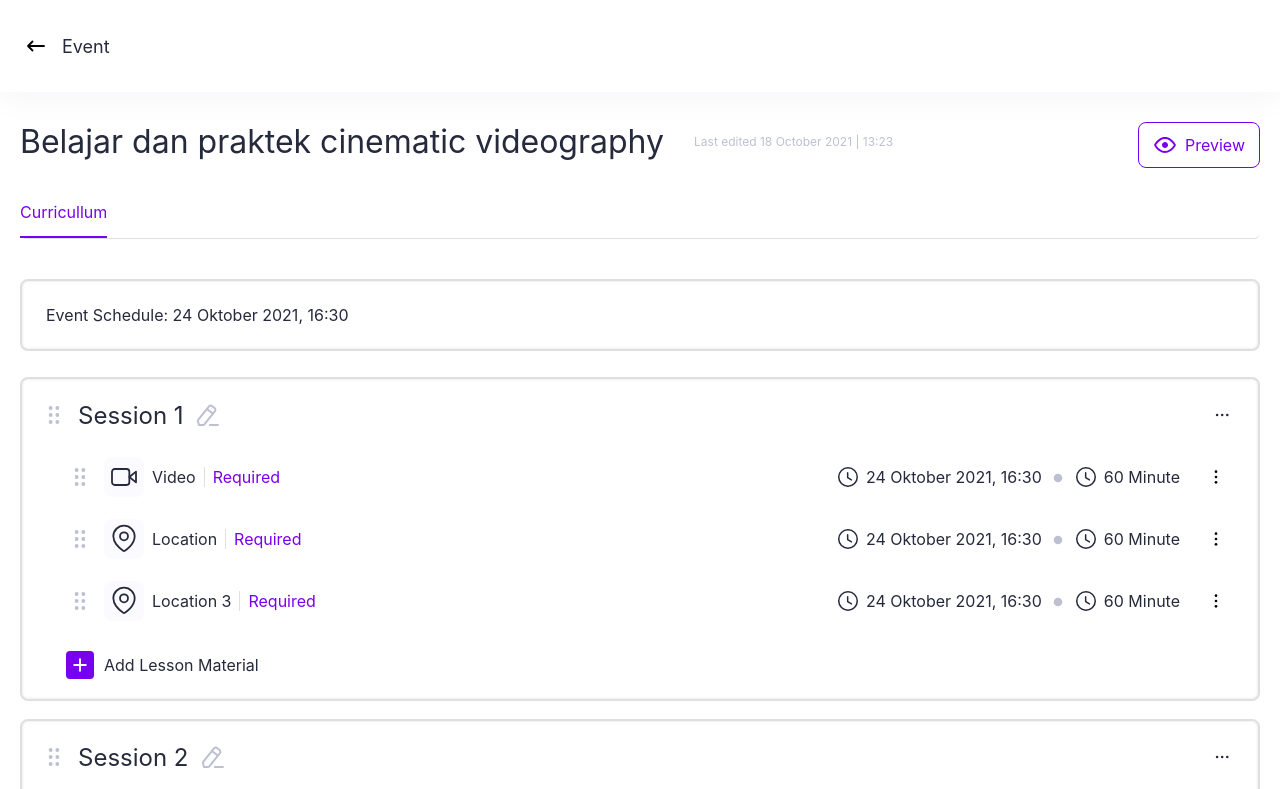
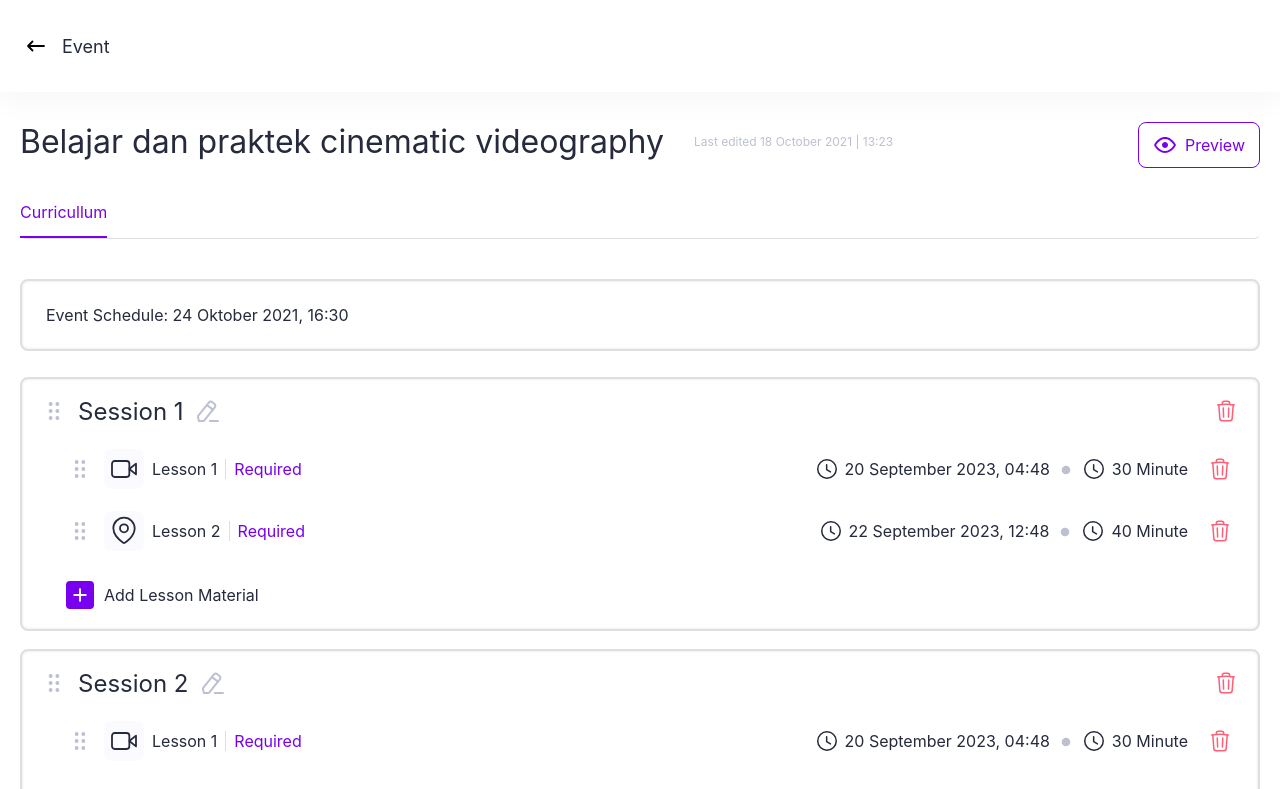
Before and after one commit to walyxxi/fe-test-eduqat, a React (Vite) app: page / in a window 1280 px wide. Shown: the top 789 px of the page. Built offline with nearby package versions, Linux system fonts and the light colour scheme.

Commit message:
feat: add lesson

```diff
--- a/package.json
+++ b/package.json
@@ -10,6 +10,7 @@
     "preview": "vite preview"
   },
   "dependencies": {
+    "dayjs": "^1.11.9",
     "react": "^18.2.0",
     "react-beautiful-dnd": "^13.1.1",
     "react-dom": "^18.2.0",
--- a/src/assets/Icons.js
+++ b/src/assets/Icons.js
@@ -12,6 +12,7 @@ import { ReactComponent as IconTreeDotH } from "./icons/treedoth.svg";
 import { ReactComponent as IconDot } from "./icons/dot.svg";
 import { ReactComponent as IconTrash } from "./icons/trash.svg";
 import { ReactComponent as IconCheck } from "./icons/check.svg";
+import { ReactComponent as IconXMark } from "./icons/xmark.svg";
 
 export {
   IconEye,
@@ -28,4 +29,5 @@ export {
   IconDot,
   IconCheck,
   IconTrash,
+  IconXMark,
 };
--- a/src/components/atoms/Flex/index.jsx
+++ b/src/components/atoms/Flex/index.jsx
@@ -5,6 +5,7 @@ const Flex = styled.div`
   flex-direction: ${({ direction }) => direction || "row"};
   justify-content: ${({ justify }) => justify || "flex-start"};
   align-items: ${({ alignItems }) => alignItems || "flex-start"};
+  flex-wrap: ${({ wrap }) => wrap || "nowrap"};
   gap: ${({ gap }) => gap};
   width: ${({ w }) => w};
   margin: ${({ m }) => m};
--- /dev/null
+++ b/src/components/atoms/Select/index.jsx
@@ -0,0 +1,12 @@
+import { styled } from "styled-components";
+import * as styles from "./styles";
+
+/* concat styles based on props */
+const SelectBase = styled.select`
+  ${styles.selectbase};
+  ${(props) => styles[props.size]};
+`;
+
+const Select = ({ size, ...rest }) => <SelectBase size={size} {...rest} />;
+
+export default Select;
--- a/src/components/atoms/Input/styles.js
+++ b/src/components/atoms/Select/styles.js
@@ -1,24 +1,13 @@
 import { css } from "styled-components";
 
 /* styles common to all buttons */
-export const inputbase = css`
+export const selectbase = css`
+  min-width: 180px;
   border-width: 0 0 2px 0;
   border-style: solid;
   border-color: ${({ theme }) => theme.colors.primary};
   outline: none;
   font-size: ${({ theme }) => theme.fontSize.DEFAULT};
-  &::placeholder {
-    color: ${({ theme }) => theme.colors.gray_100};
-    opacity: 1;
-  }
-
-  &:-ms-input-placeholder {
-    color: ${({ theme }) => theme.colors.gray_100};
-  }
-
-  &::-ms-input-placeholder {
-    color: ${({ theme }) => theme.colors.gray_100};
-  }
 `;
 
 /* size variants */
--- a/src/constant/index.js
+++ b/src/constant/index.js
@@ -9,4 +9,5 @@ export const LESSON_DEFAULT = {
   title: "",
   type: "",
   date: "",
+  duration: "",
 };
--- /dev/null
+++ b/src/pages/Event/Session/Lessons/Add.jsx
@@ -0,0 +1,90 @@
+import { useCallback, useEffect, useState } from "react";
+import { IconCheck, IconXMark } from "../../../../assets/Icons";
+import { Button, Flex, Input, StyledIcon } from "../../../../components";
+import Select from "../../../../components/atoms/Select";
+import { LESSON_DEFAULT } from "../../../../constant";
+import { generateString } from "../../../../../utils";
+
+const AddLesson = ({ onAddLesson, onClose }) => {
+  const [form, setForm] = useState(LESSON_DEFAULT);
+  const [disabledSubmit, setDisabledSubmit] = useState(true);
+
+  const { type, title, date, duration } = form;
+
+  const handleOnChange = useCallback(
+    (e) => setForm({ ...form, [e.target.name]: e.target.value }),
+    [form]
+  );
+
+  const onSubmit = (e) => {
+    e.preventDefault();
+    onClose();
+
+    const data = {
+      ...form,
+      id: generateString(6),
+    };
+
+    onAddLesson(data);
+  };
+
+  useEffect(() => {
+    if (type === "" || title === "" || date === "" || duration === "") {
+      setDisabledSubmit(true);
+    } else {
+      setDisabledSubmit(false);
+    }
+  }, [type, title, date, duration]);
+
+  return (
+    <form onSubmit={onSubmit}>
+      <Flex alignItems="center" gap="12px" ml="10px" wrap="wrap">
+        <Select name="type" value={type} onChange={handleOnChange}>
+          <option>Select Type</option>
+          <option value="video">Video</option>
+          <option value="location">Location</option>
+        </Select>
+        <Input
+          type="text"
+          placeholder="Title"
+          name="title"
+          value={title}
+          onChange={handleOnChange}
+        />
+        <Input
+          type="datetime-local"
+          name="date"
+          value={date}
+          onChange={handleOnChange}
+        />
+        <Input
+          type="number"
+          placeholder="Duration"
+          name="duration"
+          value={duration}
+          onChange={handleOnChange}
+        />
+        <Flex gap="8px">
+          <Button
+            type="submit"
+            size="small"
+            color="gray_50"
+            // onClick={onSave}
+            disabled={disabledSubmit}
+          >
+            <StyledIcon color="primary">
+              <IconCheck />
+            </StyledIcon>
+          </Button>
+          <Button size="small" color="gray_50" onClick={onClose}>
+            <StyledIcon color="red">
+              <IconXMark />
+            </StyledIcon>
+          </Button>
+        </Flex>
+      </Flex>
+    </form>
+  );
+};
+
+export default AddLesson;
--- a/src/pages/Event/Sessions/Lessons.jsx
+++ b/src/pages/Event/Session/Lessons/index.jsx
@@ -1,15 +1,18 @@
-import { reorderArray } from "../../../../utils";
+import { useState } from "react";
+import { DragDropContext, Draggable, Droppable } from "react-beautiful-dnd";
+import { reorderArray } from "../../../../../utils";
 import {
   IconClock,
   IconDot,
   IconLocation,
   IconPlus,
   IconSixDot,
-  IconTreeDotH,
+  IconTrash,
   IconVideo,
-} from "../../../assets/Icons";
-import { Button, Flex, StyledIcon, Text } from "../../../components";
-import { DragDropContext, Draggable, Droppable } from "react-beautiful-dnd";
+} from "../../../../assets/Icons";
+import { Button, Flex, StyledIcon, Text } from "../../../../components";
+import AddLesson from "./Add";
+import dayjs from "dayjs";
 
 const lessonIcon = {
   video: <IconVideo />,
@@ -17,6 +20,10 @@ const lessonIcon = {
 };
 
 const Lessons = ({ data, handleChangeLesson }) => {
+  const [isAddLesson, setIsAddLesson] = useState(false);
+
+  const toogleAddLesson = () => setIsAddLesson(!isAddLesson);
+
   const onDragEnd = (result) => {
     if (!result.destination) {
       return;
@@ -28,6 +35,12 @@ const Lessons = ({ data, handleChangeLesson }) => {
       result.destination.index
     );
 
+    handleChangeLesson(items);
+  };
+
+  const onAddLesson = (newLesson) => {
+    const items = [...data];
+    items.push(newLesson);
     handleChangeLesson(items);
   };
 
@@ -79,17 +92,19 @@ const Lessons = ({ data, handleChangeLesson }) => {
                         <StyledIcon>
                           <IconClock />
                         </StyledIcon>
-                        <Text>24 Oktober 2021, 16:30</Text>
+                        <Text>
+                          {dayjs(lesson.date).format("DD MMMM YYYY, hh:mm")}
+                        </Text>
                         <StyledIcon color="gray_300" size="small">
                           <IconDot />
                         </StyledIcon>
                         <StyledIcon>
                           <IconClock />
                         </StyledIcon>
-                        <Text mr="10px">60 Minute</Text>
+                        <Text mr="10px">{lesson.duration} Minute</Text>
                         <Button size="small">
-                          <StyledIcon size="large">
-                            <IconTreeDotH />
+                          <StyledIcon color="red">
+                            <IconTrash />
                           </StyledIcon>
                         </Button>
                       </Flex>
@@ -103,14 +118,23 @@ const Lessons = ({ data, handleChangeLesson }) => {
         </Droppable>
       </DragDropContext>
 
+      {isAddLesson ? (
+        <AddLesson onClose={toogleAddLesson} onAddLesson={onAddLesson} />
+      ) : (
         <Flex alignItems="center" gap="10px" p="4px 0" ml="8px">
-        <Button size="small" variant="contained" color="primary">
+          <Button
+            size="small"
+            variant="contained"
+            color="primary"
+            onClick={toogleAddLesson}
+          >
             <StyledIcon size="small">
               <IconPlus />
             </StyledIcon>
           </Button>
           <Text>Add Lesson Material</Text>
         </Flex>
+      )}
     </Flex>
   );
 };
--- a/src/pages/Event/Sessions/index.jsx
+++ b/src/pages/Event/Session/index.jsx
@@ -1,5 +1,11 @@
 import { useState } from "react";
 import { Draggable } from "react-beautiful-dnd";
+import {
+  IconCheck,
+  IconPencil,
+  IconSixDot,
+  IconTrash,
+} from "../../../assets/Icons";
 import {
   Button,
   Card,
@@ -8,15 +14,9 @@ import {
   StyledIcon,
   Text,
 } from "../../../components";
-import {
-  IconCheck,
-  IconPencil,
-  IconSixDot,
-  IconTreeDot,
-} from "../../../assets/Icons";
 import Lessons from "./Lessons";
 
-const Sessions = ({ idx, data, handleChangeLesson, handleChangeSession }) => {
+const Session = ({ idx, data, handleChangeLesson, handleChangeSession }) => {
   const [isEditName, setIsEditName] = useState(false);
   const [name, setName] = useState(data.name);
 
@@ -72,8 +72,8 @@ const Sessions = ({ idx, data, handleChangeLesson, handleChangeSession }) => {
               )}
             </Flex>
             <Button size="small">
-              <StyledIcon color="black" size="large">
-                <IconTreeDot />
+              <StyledIcon color="red">
+                <IconTrash />
               </StyledIcon>
             </Button>
           </Flex>
@@ -87,4 +87,4 @@ const Sessions = ({ idx, data, handleChangeLesson, handleChangeSession }) => {
   );
 };
 
-export default Sessions;
+export default Session;
--- a/src/pages/Event/index.jsx
+++ b/src/pages/Event/index.jsx
@@ -4,28 +4,47 @@ import { reorderArray } from "../../../utils";
 import { IconEye, IconPlus } from "../../assets/Icons";
 import { Button, Card, Flex, StyledIcon, Text } from "../../components";
 import Layout from "../../layout";
-import Sessions from "./Sessions";
-import AddSession from "./Sessions/Add";
+import Session from "./Session";
+import AddSession from "./Session/Add";
 
-const SESSIONs = [
+const DUMMY_SESSION = [
   {
     id: "item-1",
     name: "Session 1",
     lessons: [
-      { id: "1", title: "Video", type: "video", date: "" },
-      { id: "2", title: "Location", type: "location", date: "" },
-      { id: "3", title: "Location 3", type: "location", date: "" },
+      {
+        id: "1",
+        title: "Lesson 1",
+        type: "video",
+        date: "2023-09-20T16:48",
+        duration: 30,
+      },
+      {
+        id: "2",
+        title: "Lesson 2",
+        type: "location",
+        date: "2023-09-22T12:48",
+        duration: 40,
+      },
     ],
   },
   {
     id: "item-2",
     name: "Session 2",
-    lessons: [{ id: "1", title: "Video", type: "video", date: "" }],
+    lessons: [
+      {
+        id: "1",
+        title: "Lesson 1",
+        type: "video",
+        date: "2023-09-20T16:48",
+        duration: 30,
+      },
+    ],
   },
 ];
 
 const Event = () => {
-  const [data, setData] = useState(SESSIONs);
+  const [data, setData] = useState(DUMMY_SESSION);
   const [isAddSession, setIsAddSession] = useState(false);
 
   const toogleAddSession = () => setIsAddSession(!isAddSession);
@@ -122,7 +141,7 @@ const Event = () => {
               direction="column"
             >
               {data.map((session, idx) => (
-                <Sessions
+                <Session
                   key={session.id}
                   idx={idx}
                   data={session}
@@ -141,7 +160,10 @@ const Event = () => {
       </DragDropContext>
 
       {isAddSession ? (
-        <AddSession handleAddSession={handleAddSession} />
+        <AddSession
+          handleAddSession={handleAddSession}
+          onClose={toogleAddSession}
+        />
       ) : (
         <Flex justify="flex-end">
           <Button
--- a/src/styles/theme.js
+++ b/src/styles/theme.js
@@ -8,6 +8,7 @@ export const theme = {
     gray_200: "#DFDFDF",
     gray_300: "#BCC0D0",
     gray_400: "#8189A2",
+    red: "#ff5e76",
   },
   fontSize: {
     sm: "12px",
```
Also changed, not shown: src/pages/Event/Session/Add.jsx (renamed from src/pages/Event/Sessions/Add.jsx, +8 -2 lines), src/assets/icons/xmark.svg (added), 1 other file (tests, documents, lock files or other folders). Lines whose indentation alone changed are shown as unchanged.
